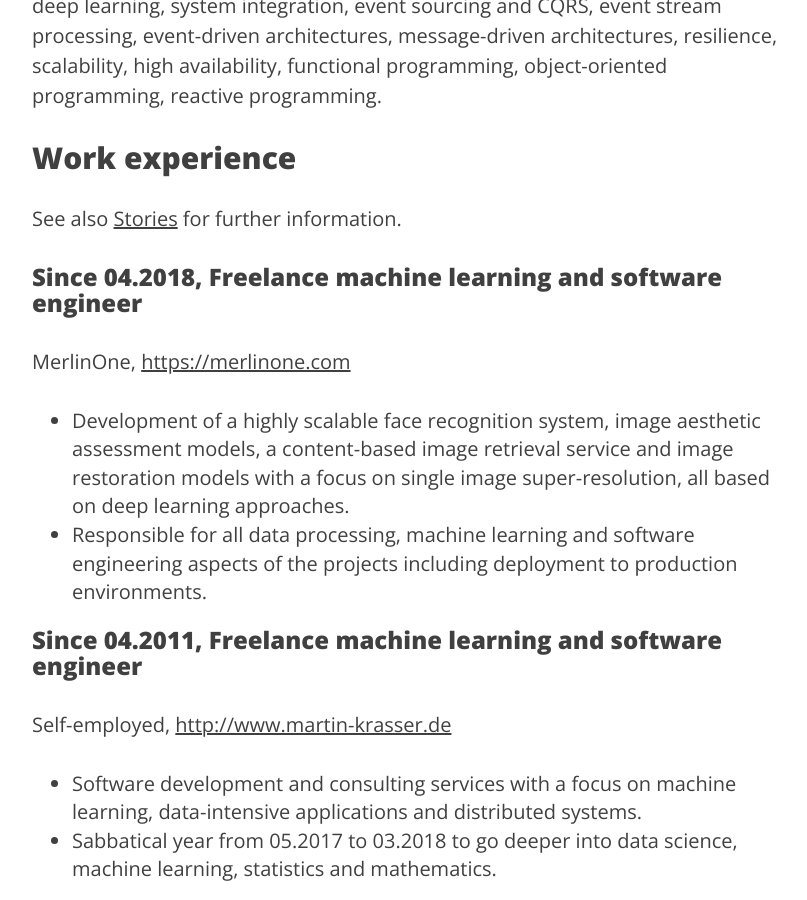
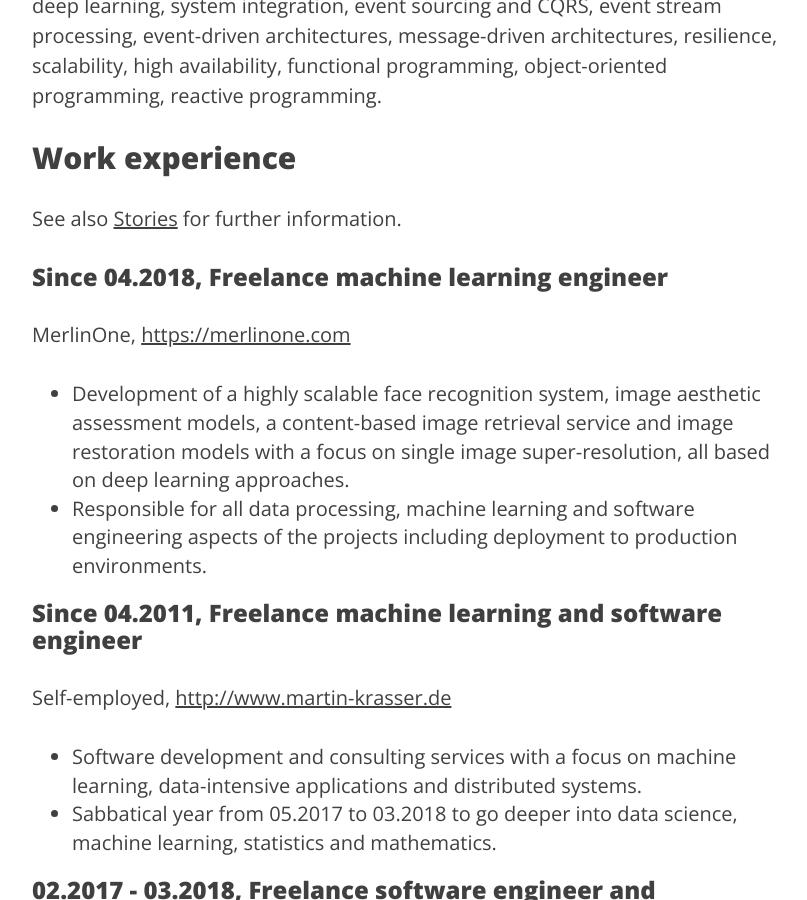
Before and after one commit to krasserm/krasserm.github.io, a Jekyll site: the page built from resume.md, in a window 1280 px wide and 900 px high, scrolled down 790 px. Shown: the whole window, without its empty margins (233-1040 px from the left). Built offline with Jekyll 4.4.1, drawn with Linux system fonts in a browser that asks for light colours.

Commit message:
Minor edit

```diff
--- a/resume.md
+++ b/resume.md
@@ -32,7 +32,7 @@ reactive programming.
 
 See also [Stories](/stories/) for further information.
 
-### Since 04.2018, Freelance machine learning and software engineer
+### Since 04.2018, Freelance machine learning engineer
 
 MerlinOne, [https://merlinone.com](https://merlinone.com)
 
```
